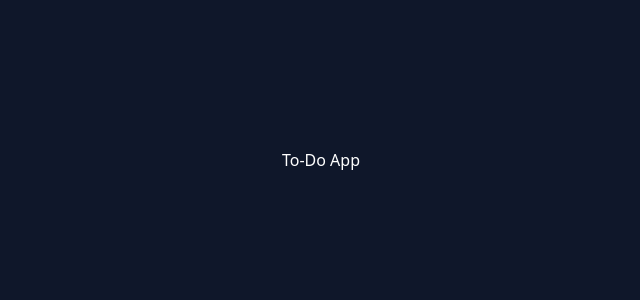
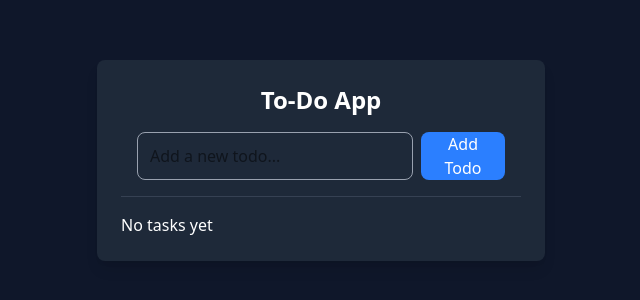
Before and after one commit to RahulHeer150/React-App, a React (Vite) app: page / in a window 1280 px wide. Shown: the part 240-540 px from the top of the page, without its empty margins (319-959 px from the left). Built offline with nearby package versions, Linux system fonts and the light colour scheme.

Commit message:
new homepage component

```diff
--- a/src/pages/Home.jsx
+++ b/src/pages/Home.jsx
@@ -1,15 +1,47 @@
 import React from 'react'
+import { v4 as uuidv4 } from "uuid";
+import TodoInput from "../components/TodoInput";
+import TodoList from "../components/TodoList";
+import useLocalStorage from "../hooks/useLocalStorage";
 
 const Home = () => {
+  const [todos, setTodos] = useLocalStorage("todos", []);
+
+  const addTodo = (text) => {
+    const newTodo = {
+      id: uuidv4(),
+      text,
+      completed: false,
+    };
+    setTodos([newTodo, ...todos]);
+  };
+
+  const deleteTodo = (id) => {
+    setTodos(todos.filter((todo) => todo.id !== id));
+  };
+
+  const toggleTodo = (id) => {
+    setTodos(
+      todos.map((todo) =>
+        todo.id === id ? { ...todo, completed: !todo.completed } : todo
+      )
+    );
+  };
+
   return (
-    <div className='min-h-screen flex items-center justify-center text-white bg-[#0f172a]'  >
-        <h1>
-            To-Do App
-        </h1>
+    <div className="bg-gray-800 p-6 rounded-lg shadow-lg w-full max-w-md flex flex-col items-center">
+      <h1 className="text-2xl font-bold mb-4">To-Do App</h1>
+      <TodoInput
+       addTodo={addTodo}
+       />
+      <TodoList
+        className="w-full mt-4 border-t border-gray-700 pt-4"
+        todos={todos}
+        deleteTodo={deleteTodo}
+        toggleTodo={toggleTodo}
+      />
+    </div>
+  );
+};
 
-
-    </div>
-  )
-}
-
-export default Home
+export default Home;
```
